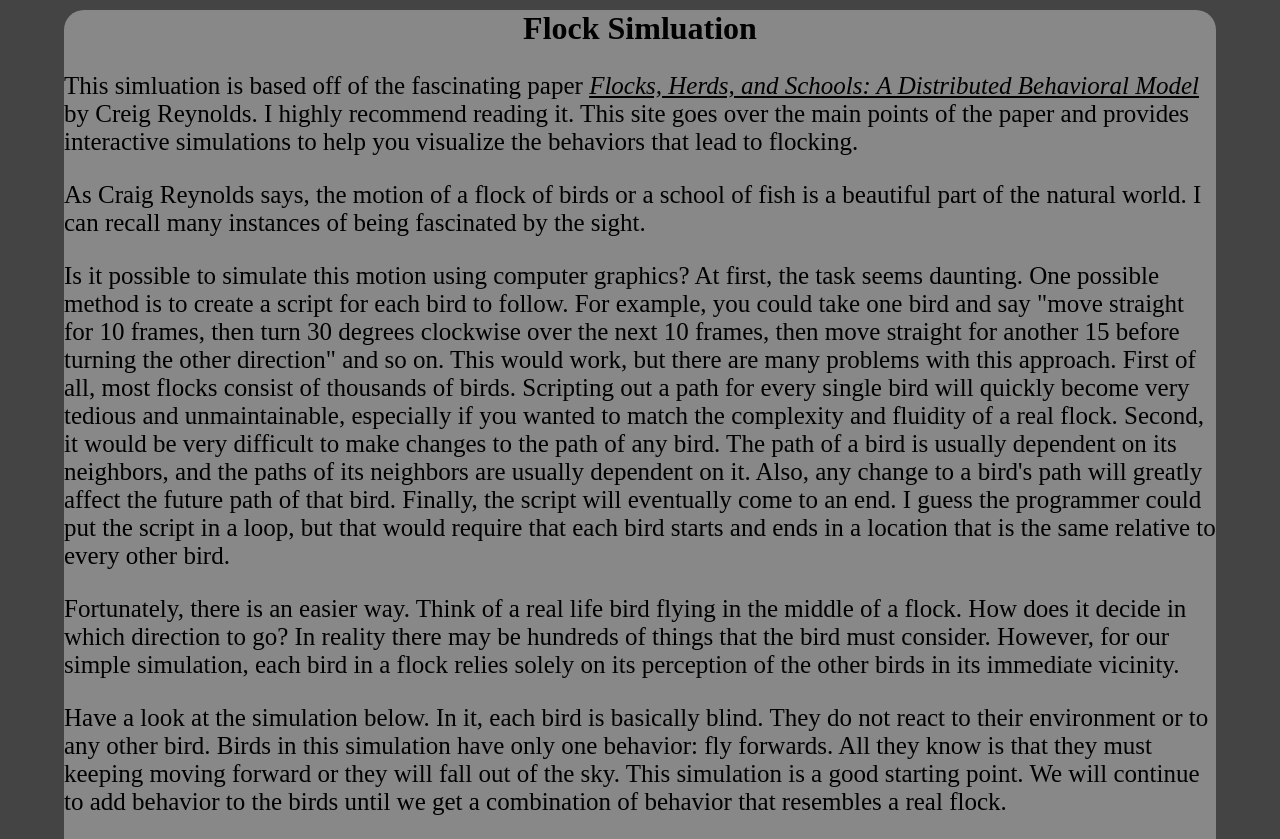
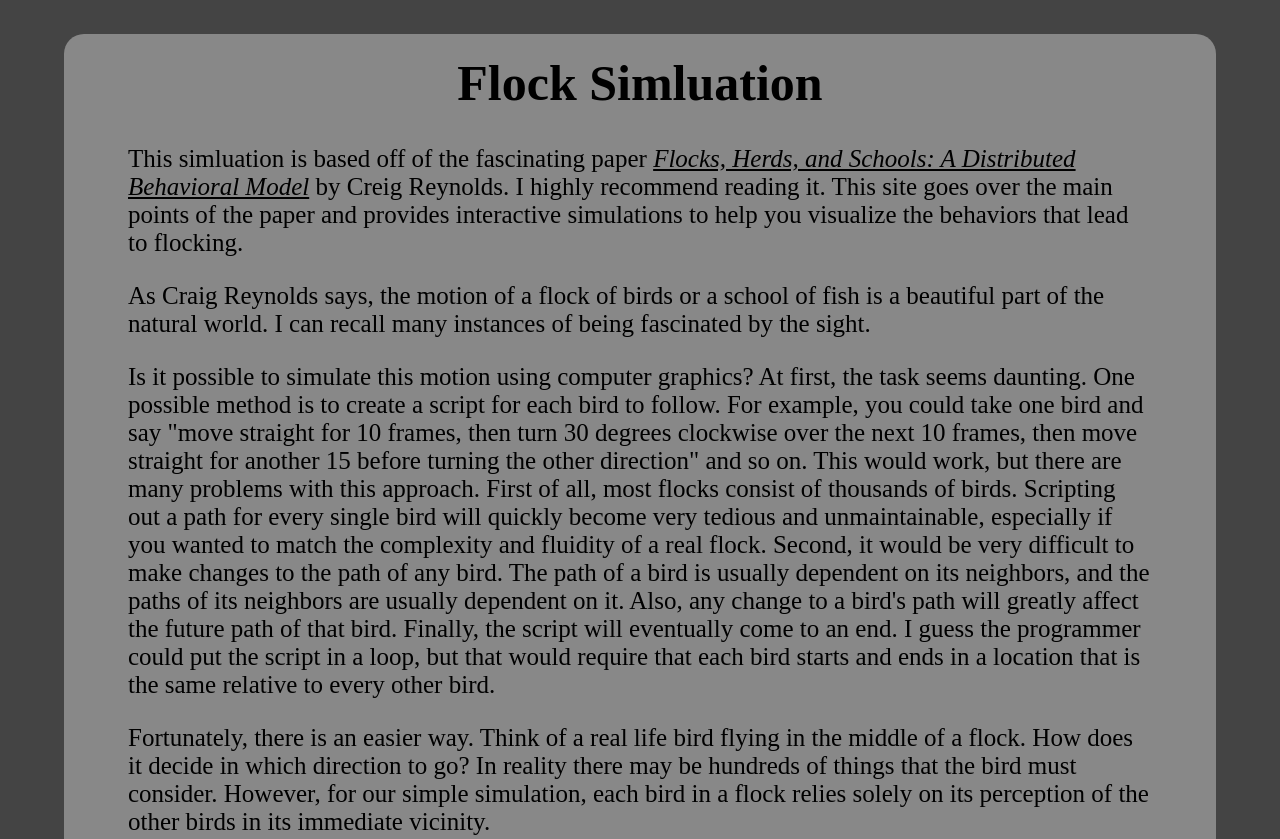
Before and after one commit to boettcherb/Flock-Simulation, a plain HTML site: page index.html in a window 1280 px wide. Shown: the top 839 px of the page. Drawn offline with Linux system fonts and the light colour scheme.

Commit message:
Adding padding to the paragraphs and increased the size of the title

```diff
--- a/style.css
+++ b/style.css
@@ -6,7 +6,7 @@ body {
 
 main {
     border-radius: 20px;
-    margin: 10px 5vw;
+    margin: 2.5vw 5vw;
     background-color: #888888;
     text-align: center;
 }
@@ -16,12 +16,14 @@ main {
 }
 
 h1 {
-    margin: 0;
+    font-size: 50px;
+    padding-top: 20px;
 }
 
 p {
     text-align: left;
     font-size: 25px;
+    padding: 0 5vw;
 }
 
 a {
```
